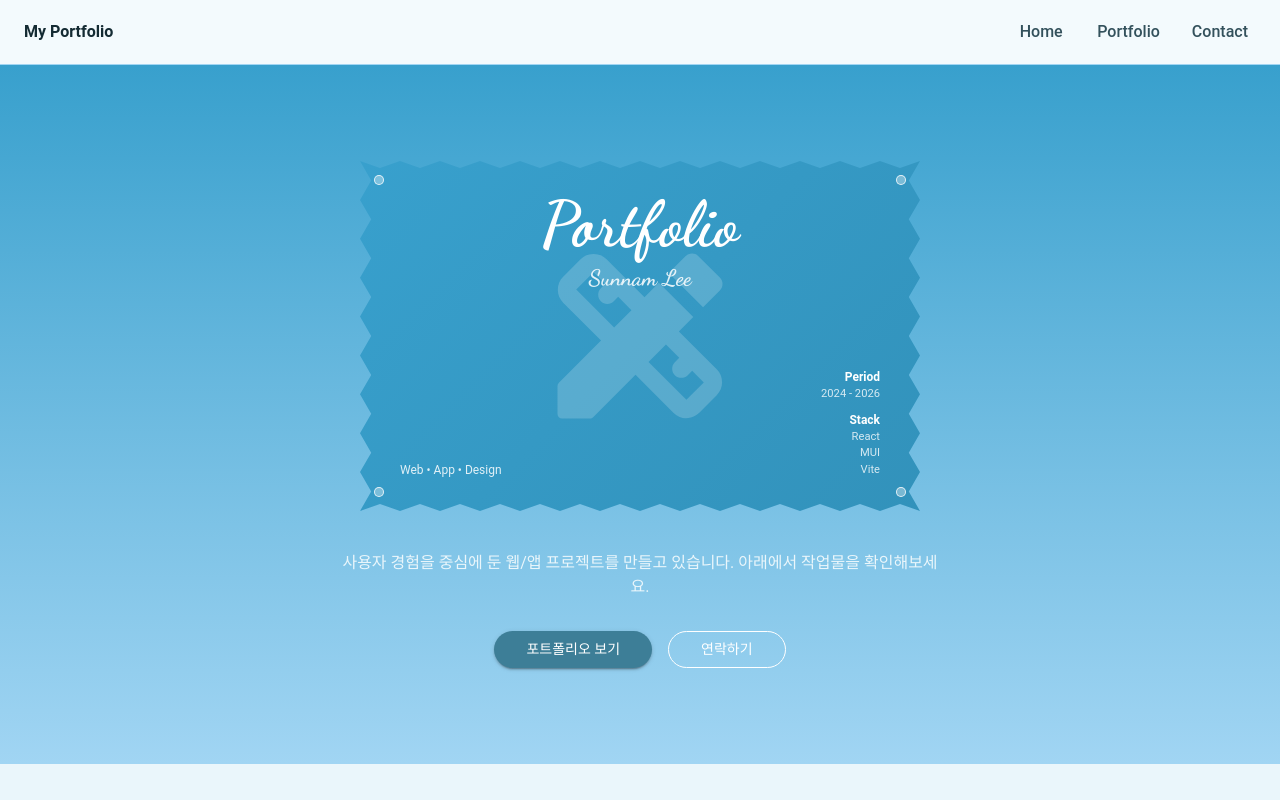
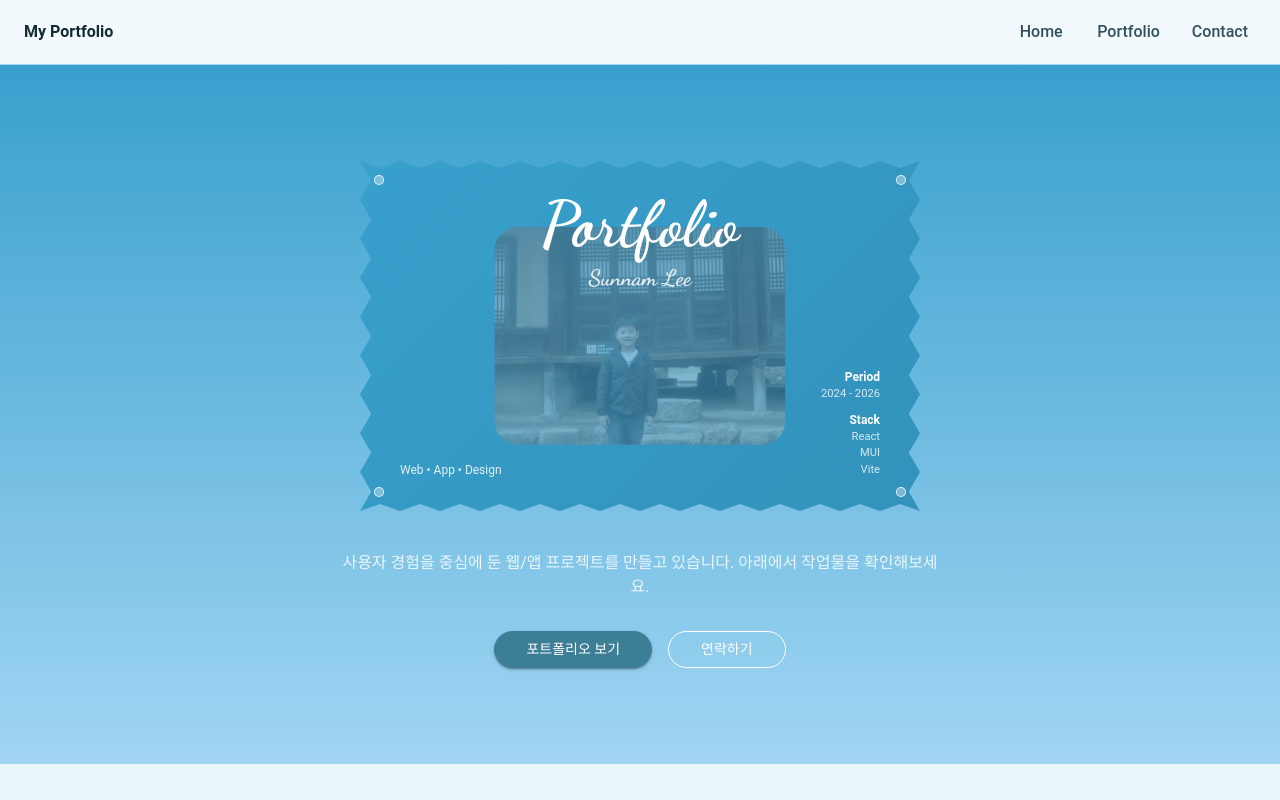
Before and after one commit to LEESUNNAM/AIVIBE, a React (Vite) app in the folder lecture1/my_project/: page / in a window 1280 px wide. Shown: the top 800 px of the page. Built offline with nearby package versions, Linux system fonts and the light colour scheme; a web font is replaced by a local one.

Commit message:
lecture1/my_project: StampCard 배경을 인물 사진으로 교체, 레퍼런스 사진 추가

```diff
--- a/lecture1/my_project/src/components/ui/StampCard.jsx
+++ b/lecture1/my_project/src/components/ui/StampCard.jsx
@@ -1,6 +1,6 @@
 import Box from '@mui/material/Box';
 import Typography from '@mui/material/Typography';
-import DesignServicesRoundedIcon from '@mui/icons-material/DesignServicesRounded';
+import heroPhoto from '../../assets/hero-photo.jpg';
 
 function generateStampClipPath({ pointsX = 14, pointsY = 9, depth = 2 } = {}) {
   const points = [];
@@ -79,14 +79,21 @@ function StampCard({ title, signature, tags = [], periodInfo, stackInfo }) {
       <Box sx={{ position: 'absolute', bottom: 14, left: 14, ...cornerDotSx }} />
       <Box sx={{ position: 'absolute', bottom: 14, right: 14, ...cornerDotSx }} />
 
-      <DesignServicesRoundedIcon
+      <Box
+        component="img"
+        src={heroPhoto}
+        alt=""
         sx={{
           position: 'absolute',
           top: '50%',
           left: '50%',
           transform: 'translate(-50%, -50%)',
-          fontSize: { xs: 140, md: 220 },
-          color: 'rgba(255,255,255,0.18)',
+          width: { xs: '62%', md: '52%' },
+          aspectRatio: '4 / 3',
+          objectFit: 'cover',
+          borderRadius: 3,
+          opacity: 0.4,
+          filter: 'grayscale(50%)',
         }}
       />
 
```
Also changed, not shown: lecture1/my_project/src/assets/hero-photo.jpg (added), 1 other file (tests, documents, lock files or other folders).
